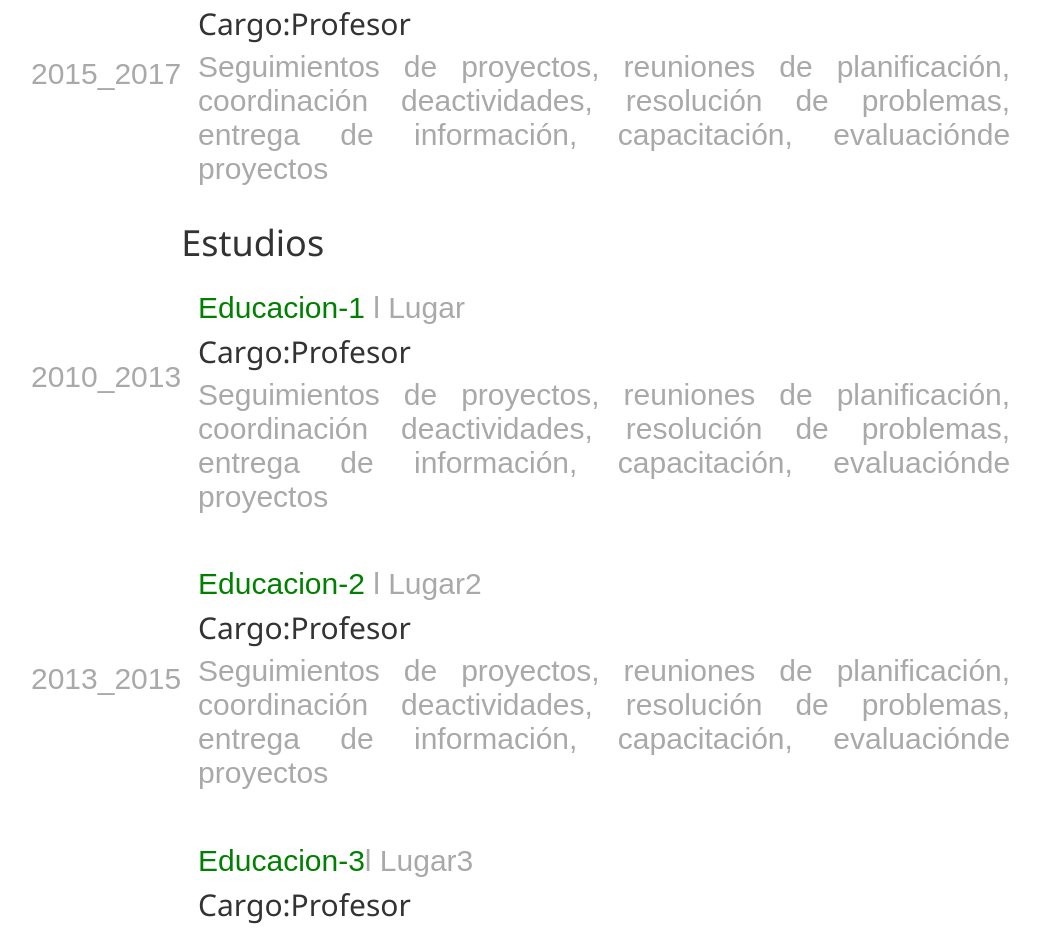
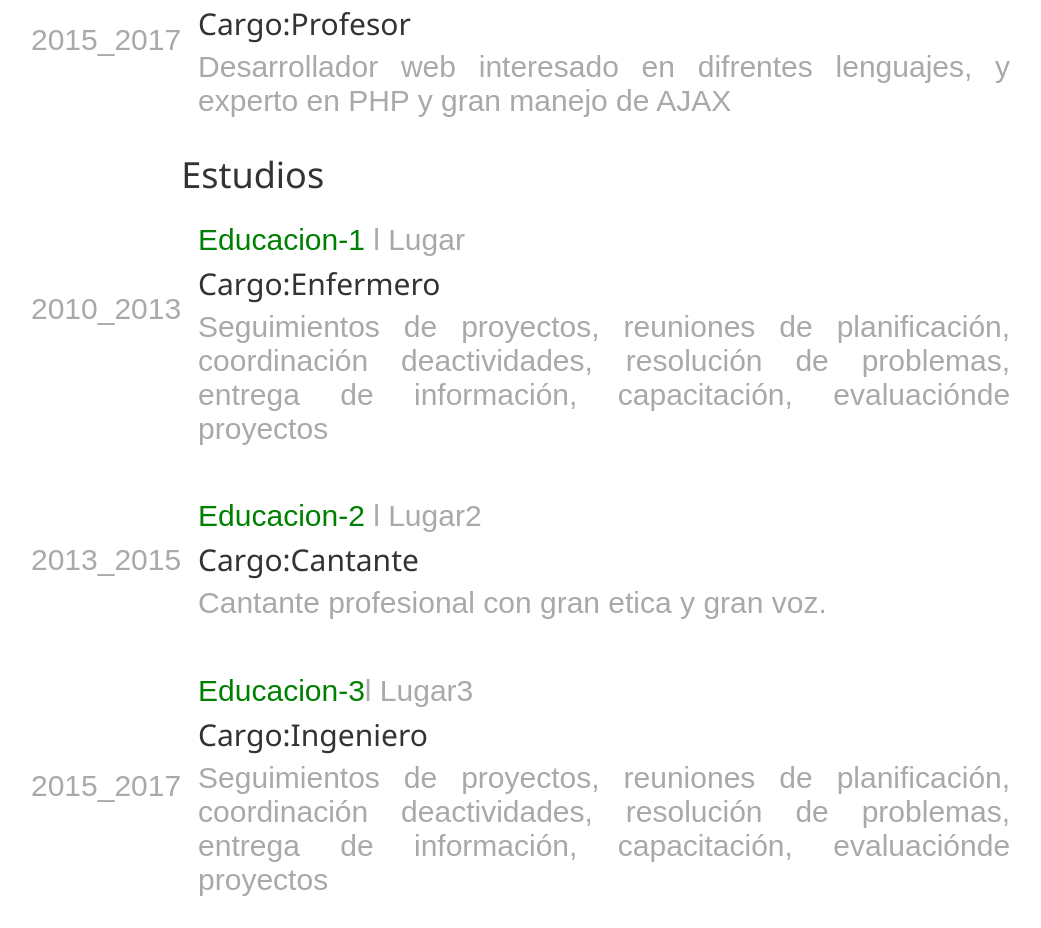
Before and after one commit to Ralffm/Prueba-1, a plain HTML site: page index.html in a window 1280 px wide. Shown: the part 1819-2747 px from the top of the page, without its empty margins (35-1076 px from the left). Drawn offline with nearby package versions, Linux system fonts and the light colour scheme.

Commit message:
Version Zuly

```diff
--- a/index.html
+++ b/index.html
@@ -223,7 +223,7 @@ Una película de resumen fue lanzada en los años 80 usando los episodios de en
                        </h2>
                        <h2>Cargo:Profesor</h2>
                        <h2 id=titulo2>
-                           Seguimientos de proyectos, reuniones de planificación, coordinación deactividades, resolución de problemas, entrega de información, capacitación, evaluaciónde proyectos
+                           Desarrollador web interesado en difrentes lenguajes, y experto en PHP y gran manejo de AJAX
                         </h2>
                     </div>
                            </td>
@@ -249,7 +249,7 @@ Una película de resumen fue lanzada en los años 80 usando los episodios de en
                    <h2 id=titulo>
                        Educacion-1 <i id=titulo2>l Lugar</i>
                        </h2>
-                       <h2>Cargo:Profesor</h2>
+                       <h2>Cargo:Enfermero</h2>
                        <h2 id=titulo2>
                            Seguimientos de proyectos, reuniones de planificación, coordinación deactividades, resolución de problemas, entrega de información, capacitación, evaluaciónde proyectos
                         </h2>
@@ -270,9 +270,9 @@ Una película de resumen fue lanzada en los años 80 usando los episodios de en
                    <h2 id=titulo>
                       Educacion-2 <i id=titulo2>l Lugar2</i>
                        </h2>
-                       <h2>Cargo:Profesor</h2>
+                       <h2>Cargo:Cantante</h2>
                        <h2 id=titulo2>
-                           Seguimientos de proyectos, reuniones de planificación, coordinación deactividades, resolución de problemas, entrega de información, capacitación, evaluaciónde proyectos
+                           Cantante profesional con gran etica y gran voz.
                         </h2>
                     </div>
 
@@ -290,7 +290,7 @@ Una película de resumen fue lanzada en los años 80 usando los episodios de en
                    <h2 id=titulo>
                        Educacion-3<i id=titulo2>l Lugar3</i>
                        </h2>
-                       <h2>Cargo:Profesor</h2>
+                       <h2>Cargo:Ingeniero</h2>
                        <h2 id=titulo2>
                            Seguimientos de proyectos, reuniones de planificación, coordinación deactividades, resolución de problemas, entrega de información, capacitación, evaluaciónde proyectos
                         </h2>
```
Also changed, not shown: Imagen/lobo.jpg (added).
